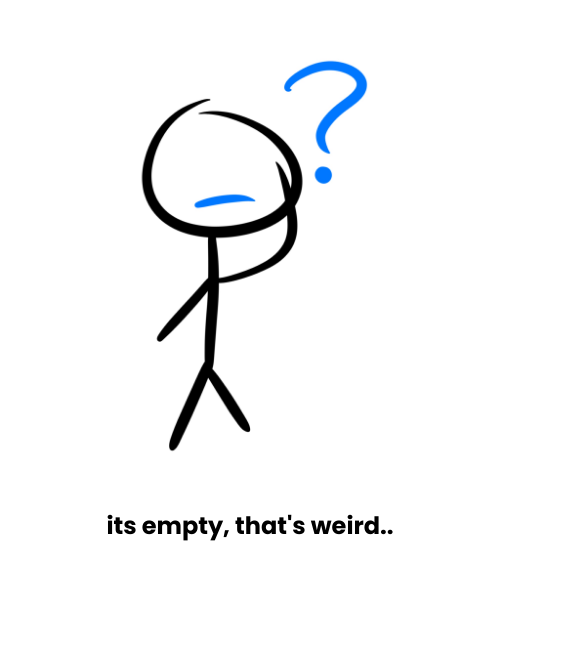
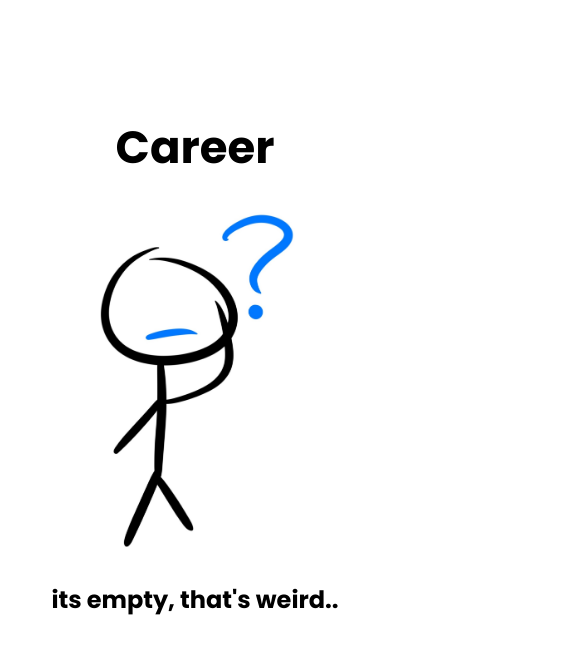
Before and after one commit to jensonjenkins/personal-website, a React (Create React App) app: page / in a window 390 px wide. Shown: the part 991-1645 px from the top of the page, 585 px wide, since content can reach past the window. Built offline with nearby package versions, Linux system fonts and the light colour scheme.

Commit message:
debug mobilev

```diff
--- a/src/App.js
+++ b/src/App.js
@@ -2,7 +2,7 @@ import Navbar from './components/Navbar'
 import HelloPage from './components/HelloPage/hello';
 import Education from './components/EducationPage/Education';
 import Projects from './components/ProjectsPage/Projects';
-import StickConfused from './components/ProjectsPage/StickConfused.jpg'
+import errorImg from './components/tempImg/404error.jpg'
 import { Simulate } from 'react-dom/test-utils';
 function App() {
 
@@ -14,7 +14,8 @@ function App() {
       </section>
 
       <section id='page2'>
-        <img className='temp404' src={StickConfused}></img>
+      <h1 className='TitleE'>Career</h1>
+        <img className='temp404' src={errorImg}></img>
         <h1>its empty, that's weird..</h1>
       </section>
 
--- a/src/components/EducationPage/Education.css
+++ b/src/components/EducationPage/Education.css
@@ -225,4 +225,18 @@
         transform: translate(0%, -50%);
         transition: 0.5s ease-in-out;
     }
+    .EduImage {
+        width: 0px;
+        height: 0px;
+    }
+    .EducationL {
+        height: 35%;
+        flex-direction: row;
+        display: flex;
+        width: 100vw;
+        margin-left: auto;
+        margin-right: auto;
+        align-self: center;
+    }
+
 }
--- a/src/index.css
+++ b/src/index.css
@@ -141,6 +141,6 @@ section{
 
 
 .temp404{
-  width: 500px;
-  height: 500px;
+  width: 200px;
+  height: 400px;
 }
```
Also changed, not shown: src/components/tempImg/404error.jpg (added).
